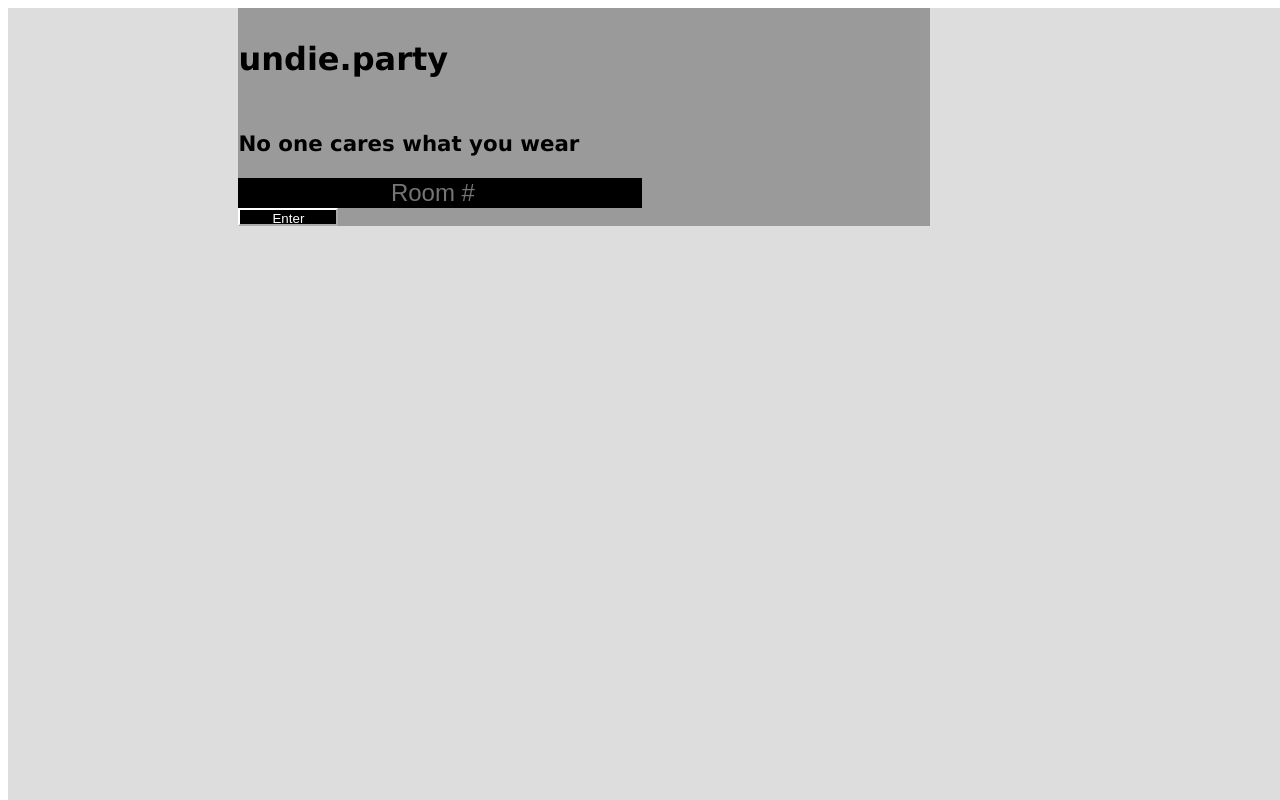
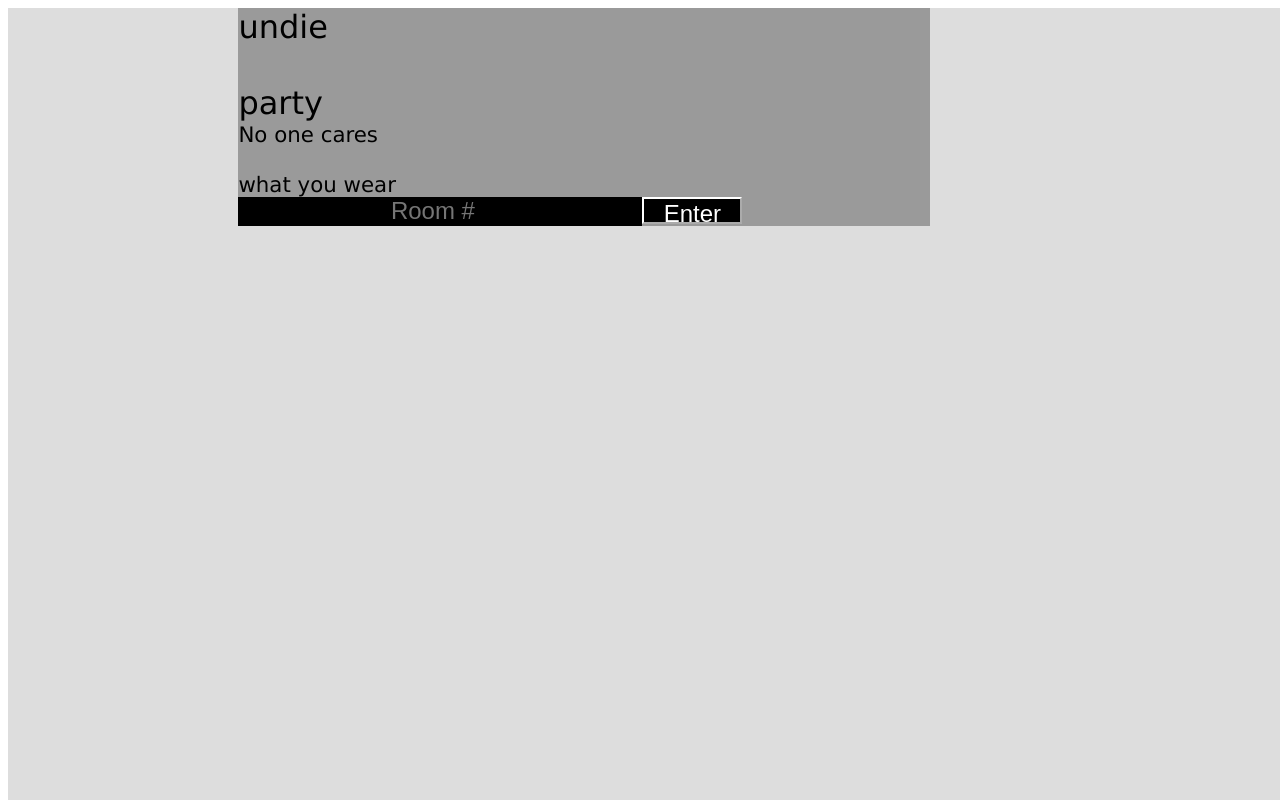
Before and after one commit to Jeane-LLC/undie_browser, a plain HTML site: page index.html in a window 1280 px wide. Drawn offline with nearby package versions, Linux system fonts and the light colour scheme.

Commit message:
<br></br>

```diff
--- a/index.html
+++ b/index.html
@@ -16,10 +16,12 @@
  </div>
     <div id="welcomeModal" style="z-index:1;display:flex;flex-direction:column; align-items:center; justify-content: center;background-color:transparent; width:100%;height:100%;">
       <div id="modalBackground" style="display:flex;flex-direction:column; align-items:left; justify-content:left;background-color:rgba(0,0,0,0.3);width:60%;height:60%;">
-    <h3 style="font-size:24pt;">undie.party</h3>
-    <h3 style="font-size:16pt;">No one cares what you wear</h3>
+    <div style="font-size:24pt;">undie<br></br>party</div>
+    <div style="font-size:16pt;">No one cares <br></br>what you wear</div>
+    <div id="inputAndSubmit" style="width:100%;height:100%;display:flex;flex-direction:row;">
     <input id="passwordInput" style="flex:3;text-align:center;max-width:400px; min-width:50%;height:20pt;font-size:18pt;border:none;background-color:black;foreground-color:white;color:white;" type="number" required="true" min="0" step="1" placeholder="Room #"></input>
-    <button type="submit" id="submitPasswordButton" style="corner-radius:10px;width:100px;height:14pt;background-color:black;border-color:white;text-align:center;color:white;">Enter</button>
+    <button type="submit" id="submitPasswordButton" style="corner-radius:10px;width:100px;height:20pt;font-size:18pt;background-color:black;border-color:white;text-align:center;color:white;">Enter</button>
+    </div>
   </div>
   </body>
   <script src="index.js"></script>
```
